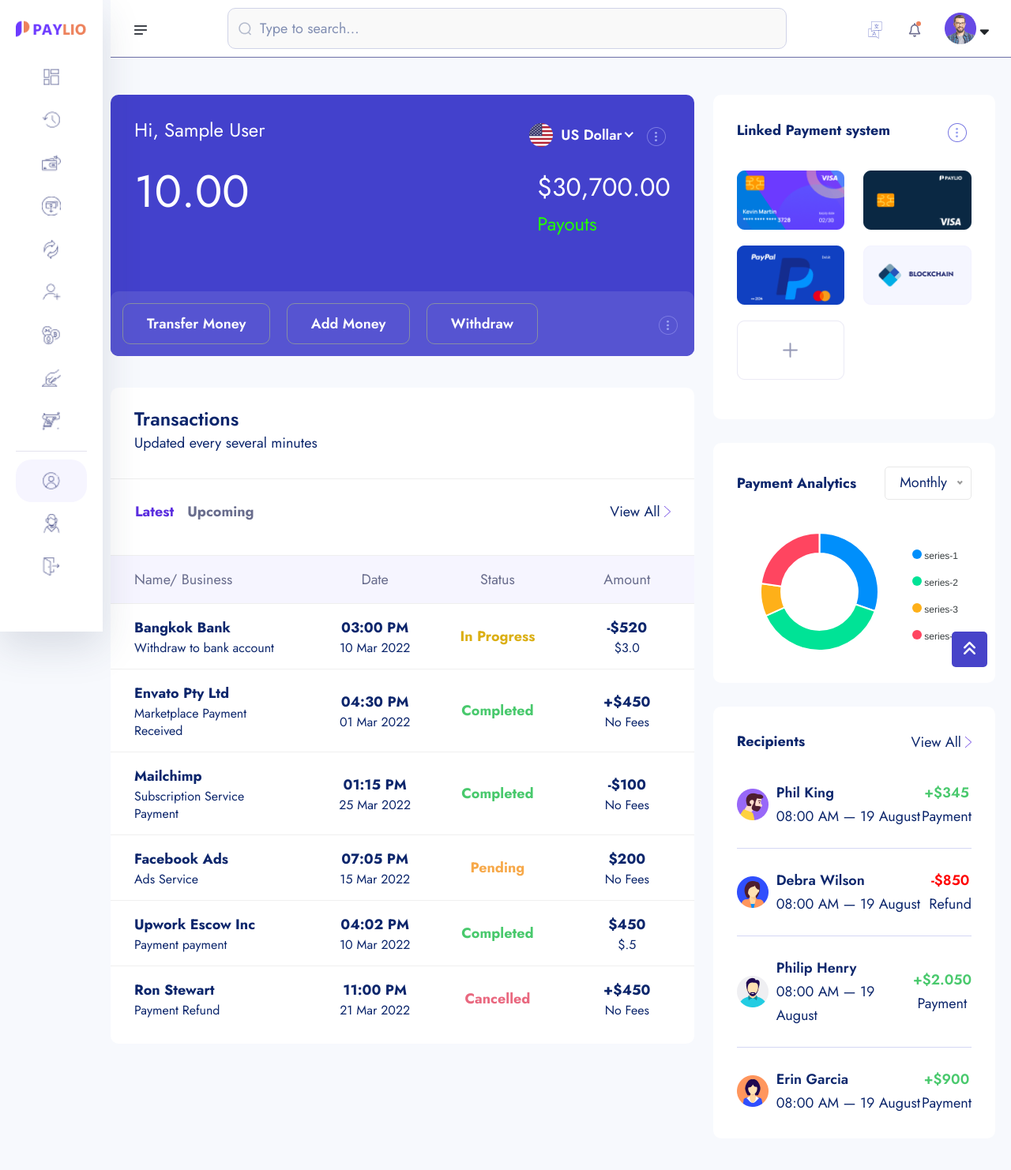
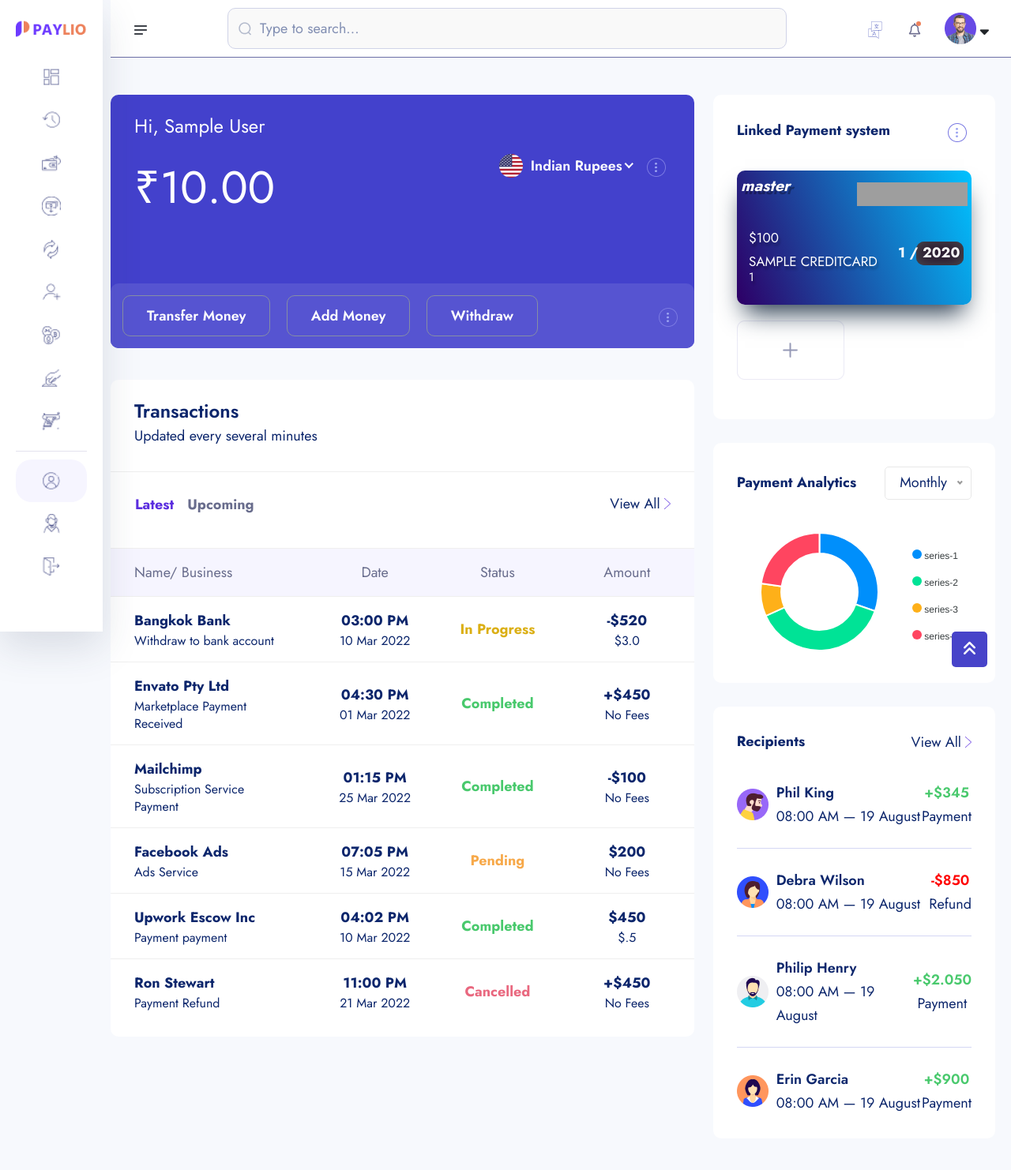
Before and after one commit to muhammedanas01/paylio, a Django app: page /account/dashboard/ in a window 1280 px wide. Shown: the whole page at 79% size. Run offline with Django 5.2, Linux system fonts and the light colour scheme; a user stored in the database is signed in; tables that the repository leaves empty hold one stand-in row (values such as "Sample post"); grey boxes marked "Sample" are stand-in pictures; some libraries are stand-ins or nearby versions; grey boxes are pictures that could not be loaded.

Commit message:
added credit card management (add, delete, fund card)

```diff
--- a/account/views.py
+++ b/account/views.py
@@ -3,6 +3,8 @@
 from account.forms import KYCForm
 from django.contrib import messages
 from django.contrib.auth.decorators import login_required
+from core.forms import CreditCardForm
+from core.models import CreditCard
 
 # Create your views here.
 @login_required
@@ -61,17 +63,39 @@
     return render(request, 'account/kyc-form.html', context)
 
 def dashboard(request):
-    try:
-        user = request.user
-        account = Account.objects.get(user=user)
-        kyc = KYC.objects.get(user=user)
-    except:
-        messages.warning(request, "account not found")
+    if request.user.is_authenticated:
+        try:
+            user = request.user
+            account = Account.objects.get(user=user)
+            kyc = KYC.objects.get(user=user)
+        except:
+            messages.warning(request, "account not found")
+            return redirect("userauths:login")
+
+        credit_card = CreditCard.objects.filter(user = request.user)
+
+        if request.method == "POST":
+            form = CreditCardForm(request.POST)
+            if form.is_valid():
+                new_form = form.save(commit=False)
+                new_form.user = request.user
+                new_form.save()
+
+                card_id = new_form.card_id
+                messages.success(request,"Card added successfully")
+                return redirect("core:card_detail", card_id)
+        else:
+            form = CreditCardForm
+
+    else:
+        messages.warning(request, "you need to login to access the dashboard")
         return redirect("userauths:login")
     context = {
         "account": account,
         "kyc": kyc,
-        "user": user
+        "user": user,
+        "form":form,
+        "credit_card":credit_card
     }
 
     return render(request, 'account/dashboard.html', context)
--- /dev/null
+++ b/core/forms.py
@@ -0,0 +1,13 @@
+from django import forms
+from core.models  import CreditCard
+
+class CreditCardForm(forms.ModelForm):
+    name = forms.CharField(widget=forms.TextInput(attrs={"placeholder":"card holder name"}))
+    number = forms.IntegerField(widget=forms.TextInput(attrs={"placeholder":"card number"}))
+    month = forms.IntegerField(widget=forms.TextInput(attrs={"placeholder":"Expiry month"}))
+    year = forms.IntegerField(widget=forms.TextInput(attrs={"placeholder":"Expiry year"}))
+    cvv = forms.IntegerField(widget=forms.TextInput(attrs={"placeholder":"CVV"}))
+
+    class Meta:
+        model = CreditCard
+        fields = ['name', 'number', 'month', 'year', 'cvv', 'month', 'year', 'card_type']
--- a/core/urls.py
+++ b/core/urls.py
@@ -1,5 +1,5 @@
 from django.urls import path
-from core import views, transfer, transaction, payment_request
+from core import views, transfer, transaction, payment_request, credit_card
 
 app_name = "core"
 
@@ -32,5 +32,11 @@
     path("settlement_completed/<request_sender_account_number>/<transaction_id>", payment_request.settlement_completed, name="settlement_completed"),
     path("delete_request/<account_number>/<transaction_id>", payment_request.delete_request, name="delete_request"),
 
+    # credit card
+    path("card_detail/<card_id>", credit_card.credit_card_detail, name="card_detail"),
+    path("fund_credit_card/<card_id>", credit_card.fund_credit_card, name="fund_credit_card"),
+    path("withdraw_fund/<card_id>", credit_card.withdraw_fund, name="withdraw_fund"),
+    path("delete_card/<card_id>", credit_card.delete_card, name="delete_card"),
+
 
 ]
--- a/templates/account/dashboard.html
+++ b/templates/account/dashboard.html
@@ -8,6 +8,13 @@
     <section class="dashboard-section body-collapse">
         <div class="overlay pt-120">
             <div class="container-fruid">
+
+                {% if form.errors %}
+                <div class="alert alert-danger">
+                    <strong>{{form.errors}}</strong>
+                </div>
+                {% endif %}
+
                 <div class="row">
                     <div class="col-xl-8 col-lg-7">
                         <div class="section-content">
@@ -15,19 +22,19 @@
                                 <div class="top-area">
                                     <div class="left-side">
                                         <h5>Hi, {{account.user.kyc.full_name|title}}</h5>
-                                        <h2>{{account.account_balance|intcomma}}</h2>
+                                        <h2>₹{{account.account_balance|intcomma}}</h2>
 
                                     </div>
                                     <div class="right-side">
                                         <div class="right-top">
                                             <select>
-                                                <option value="1">US Dollar</option>
-                                                <option value="2">US Dollar</option>
+                                                <option value="1">Indian Rupees</option>
+                                                <option value="2">Euro</option>
                                                 <option value="3">US Dollar</option>
                                             </select>
                                             <div class="dropdown-area">
                                                 <button type="button" id="dropdownMenuButton1" data-bs-toggle="dropdown" aria-expanded="false">
-                                                    <img src="{% static 'assets11/images/icon/option.png' %}" alt="icon">
+                                                    <img src="{% static 'assets1/images/icon/option.png' %}" alt="icon">
                                                 </button>
                                                 <ul class="dropdown-menu" aria-labelledby="dropdownMenuButton1">
                                                     <li><a class="dropdown-item" href="#">Fiat Currency</a></li>
@@ -36,8 +43,8 @@
                                             </div>
                                         </div>
                                         <div class="right-bottom">
-                                            <h4>$30,700.00</h4>
-                                            <h5>Payouts</h5>
+                                            <h4></h4>
+                                            <h5></h5>
                                         </div>
                                     </div>
                                 </div>
@@ -333,42 +340,63 @@
                                             <button type="button" id="dropdownMenuButton1" data-bs-toggle="dropdown" aria-expanded="false">
                                                 <img src="{% static 'assets1/images/icon/option.png' %}" alt="icon">
                                             </button>
-                                            <ul class="dropdown-menu" aria-labelledby="dropdownMenuButton1">
-                                                <li><a class="dropdown-item" href="account.html">Update</a></li>
-                                                <li><a class="dropdown-item" href="javascript:void(0)">Virtual card</a></li>
-                                            </ul>
                                         </div>
                                     </div>
                                 </div>
                                 <div class="row">
-                                    <div class="col-6">
-                                        <div class="single-card">
-                                            <button type="button" class="reg w-100" data-bs-toggle="modal" data-bs-target="#cardMod">
-                                                <img src="{% static 'assets1/images/visa-card.png' %}" alt="image" class="w-100">
-                                            </button>
+
+                                    {% for card in credit_card %}
+                                    <a href="{% url "core:card_detail" card.card_id %}">
+                                        <div class="col-12">
+                                            <div class="card__main">
+                                                <div class="Front_card">
+                                                    <div class="top_card">
+                                                        <span class="visa">{{card.card_type}}</span>
+                                                        <div class="logo">
+                                                            <img src="https://upload.wikimedia.org/wikipedia/commons/2/23/Verve_Image.png"  class="logo" alt="logo" />
                                                         </div>
                                                     </div>
-                                    <div class="col-6">
-                                        <div class="single-card">
-                                            <button type="button" class="reg w-100" data-bs-toggle="modal" data-bs-target="#cardMod">
-                                                <img src="{% static 'assets1/images/paylio-card.png' %}" alt="image" class="w-100">
-                                            </button>
+                                                    <div class="middle_card" style="margin-top: 35px;">
+                                                        <span class="chip"></span>
+                                                        <div class="card_number">{{card.number}}</div>
+                                                    </div>
+                                                    <div class="bottom_card">
+                                                        <div class="card_info">
+                                                            <div class="card_holder_name" style="text-align: left;">$100</div>
+                                                            <div class="card_holder_name">{{card.name}}</div>
+                                                        </div>
+                                                        <div class="cardf_info">
+                                                            <div class="card_dholder_info">
+                                                                <span class="expire_month">{{card.month}}</span>
+                                                                <span class="slash">/</span>
+                                                                <span class="expire_year">{{card.year}}</span>
                                                             </div>
                                                         </div>
-                                    <div class="col-6">
-                                        <div class="single-card">
-                                            <button type="button" class="reg w-100" data-bs-toggle="modal" data-bs-target="#cardMod">
-                                                <img src="{% static 'assets1/images/paypal-card.png' %}" alt="image" class="w-100">
-                                            </button>
                                                     </div>
                                                 </div>
-                                    <div class="col-6">
-                                        <div class="single-card">
-                                            <button type="button" class="reg w-100" data-bs-toggle="modal" data-bs-target="#cardMod">
-                                                <img src="{% static 'assets1/images/blockchain-card.png' %}" alt="image" class="w-100">
-                                            </button>
+                                                <div class="back_card">
+                                                    <div class="top_card">
+                                                        <span class="black_strip"></span>
+                                                        <div class="cvc_strip">
+                                                            <span class="cvc_number">{{card.cvv}}</span>
                                                         </div>
                                                     </div>
+                                                    <div class="bottom_card">
+                                                        <div class="flex">
+                                                            <span class="sticker"></span>
+                                                            <div class="logo1">
+                                                                <span></span>
+                                                                <span></span>
+                                                                <span></span>
+                                                            </div>
+                                                        </div>
+                                                    </div>
+                                                </div>
+                                            </div>
+                                        </div>
+                                    </a>
+                                    {% endfor %}
+
                                     <div class="col-6">
                                         <div class="single-card">
                                             <button type="button" class="reg w-100" data-bs-toggle="modal" data-bs-target="#addcardMod">
@@ -464,4 +492,79 @@
     <!-- Dashboard Section end -->
 
 
+
+    <!-- Add Card Popup start -->
+    <div class="add-card">
+        <div class="container-fruid">
+            <div class="row">
+                <div class="col-lg-6">
+                    <div class="modal fade" id="addcardMod" aria-hidden="true">
+                        <div class="modal-dialog modal-dialog-centered">
+                            <div class="modal-content">
+                                <div class="modal-header justify-content-between">
+                                    <h6>Add Card</h6>
+                                    <button type="button" class="btn-close" data-bs-dismiss="modal" aria-label="Close"><i class="fa-solid fa-xmark"></i></button>
+                                </div>
+                                <form method="POST" action="{% url "account:dashboard" %}">
+                                    {% csrf_token %}
+                                    <div class="row justify-content-center">
+                                        <div class="col-md-12">
+                                            <div class="single-input">
+                                                <label for="cardNumber">Card Name</label>
+                                                {{form.name}}
+                                            </div>
+                                        </div>
+
+                                        <div class="col-md-12">
+                                            <div class="single-input">
+                                                <label for="cardNumber">Card Number</label>
+                                                {{form.number}}
+                                            </div>
+                                        </div>
+
+
+                                        <div class="col-md-6">
+                                            <div class="single-input">
+                                                <label for="cardNumber">Expiry Month</label>
+                                                {{form.month}}
+                                            </div>
+                                        </div>
+
+                                        <div class="col-md-6">
+                                            <div class="single-input">
+                                                <label for="cardNumber">Expiry Year</label>
+                                                {{form.year}}
+                                            </div>
+                                        </div>
+
+                                        <div class="col-md-6">
+                                            <div class="single-input">
+                                                <label for="cardNumber">CVV</label>
+                                                {{form.cvv}}
+                                            </div>
+                                        </div>
+
+                                        <div class="col-md-6">
+                                            <div class="single-input">
+                                                <label for="cardNumber">Card Type</label>
+                                                {{form.card_type}}
+                                            </div>
+                                        </div>
+
+                                        <div class="col-12">
+                                            <div class="btn-border w-100">
+                                                <button type="submit" class="cmn-btn w-100">Add Card</button>
+                                            </div>
+                                        </div>
+                                    </div>
+                                </form>
+                            </div>
+                        </div>
+                    </div>
+                </div>
+            </div>
+        </div>
+    </div>
+    <!-- Add Card Popup start -->
+
 {% endblock content %}
```
Also changed, not shown: core/admin.py (+7 -1 lines), core/credit_card.py (added, +93 -0 lines), core/models.py (+26 -0 lines), templates/credit_card/card-detail.html (added, +275 -0 lines). Lines whose indentation alone changed are shown as unchanged.
